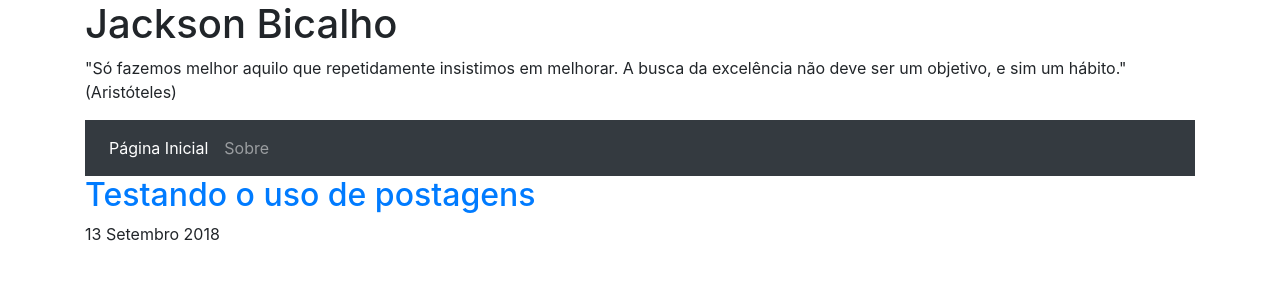
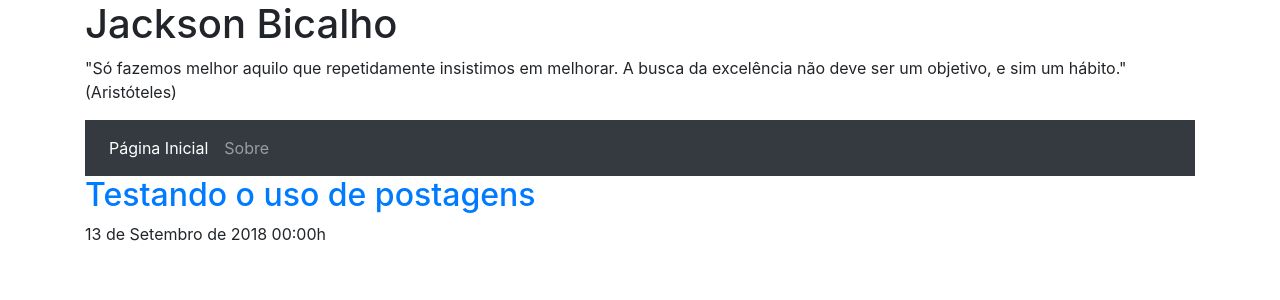
Before and after one commit to jacksonbicalho/jacksonbicalho.github.io, a Jekyll site: the page built from index.md, in a window 1280 px wide. Shown: the top 300 px of the page. Built offline with Jekyll 4.4.1, drawn with Linux system fonts in a browser that asks for light colours; some web fonts are replaced.

Commit message:
Inserindo hora no elemento para data e hora

```diff
--- a/_includes/post_date_time_br.html
+++ b/_includes/post_date_time_br.html
@@ -1,6 +1,6 @@
 <!-- Whitespace added for readability -->
 {% assign m = post.date | date: "%-m" %}
-{{ post.date | date: "%-d" }}
+{{ post.date | date: "%-d" }} de
 {% case m %}
   {% when '1' %}Janeiro
   {% when '2' %}Fevereiro
@@ -15,4 +15,5 @@
   {% when '11' %}Novembro
   {% when '12' %}Dezembro
 {% endcase %}
-{{ post.date | date: "%Y" }}
+de {{ post.date | date: "%Y" }}
+{{ post.date | date: "%H:%Mh" }}
```
